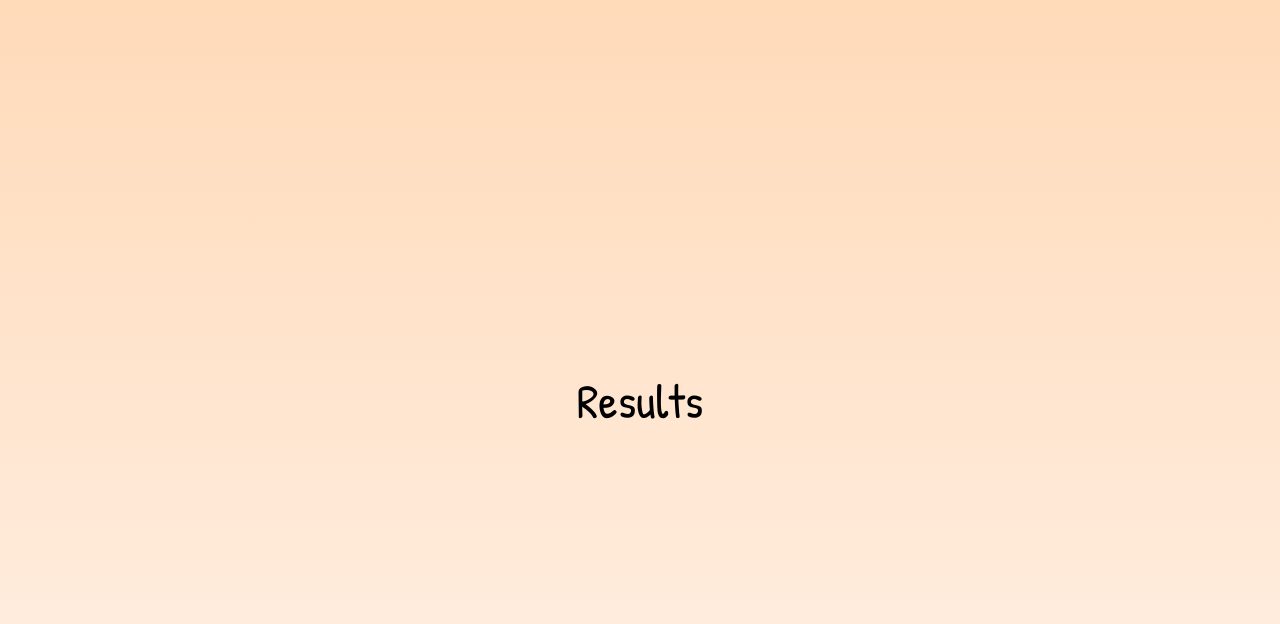
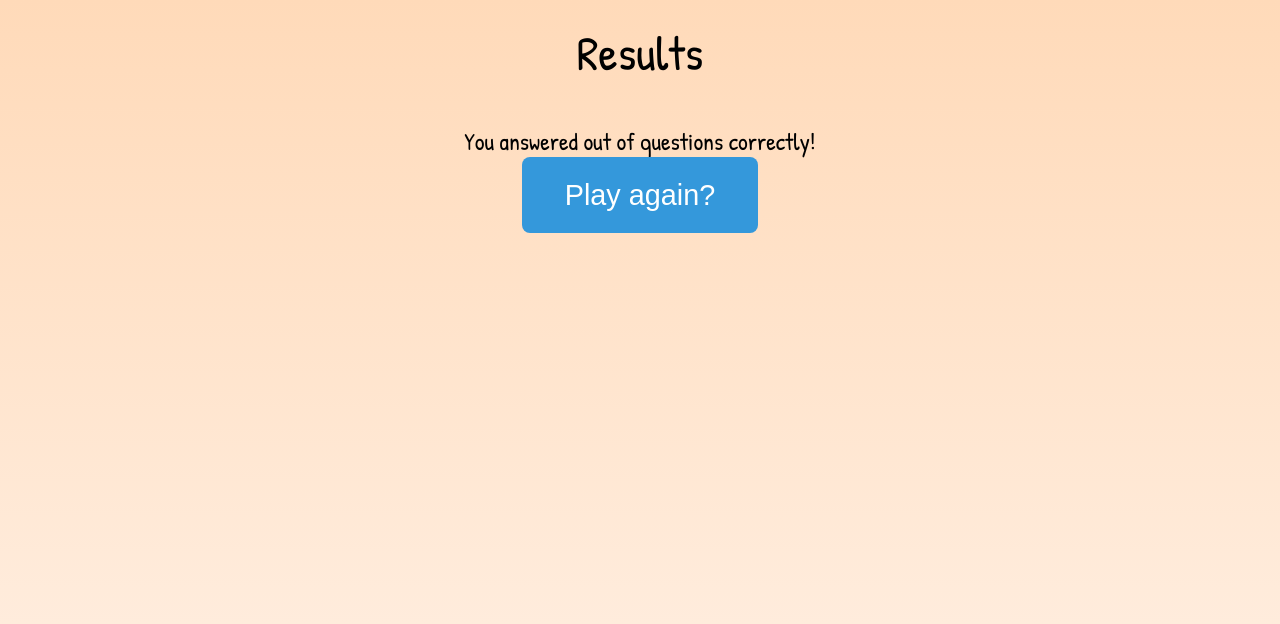
Before and after one commit to joseph-johnson27001/game-world, a Vue app: page /flag-finder/results in a window 1280 px wide. Shown: the top 624 px of the page. Built offline with nearby package versions, Linux system fonts and the light colour scheme.

Commit message:
Fixed lives resetting at game end

```diff
--- a/src/views/FlagFinder/FlagFinderGame.vue
+++ b/src/views/FlagFinder/FlagFinderGame.vue
@@ -118,7 +118,7 @@ export default {
       if (option.name === this.correctAnswer.name) {
         this.setNewQuestion(); // Move to the next question
       } else {
-        this.decrementLives(); // Lose a life
+        this.decrementLives();
         if (this.lives === 0) {
           this.endGame();
         }
@@ -132,12 +132,15 @@ export default {
 
     // End game and redirect to results
     endGame() {
+      this.resetLives();
       this.$router.push({
         name: "FlagFinderResults",
-        params: { questionsAsked: this.questionsAsked, lives: this.lives },
+        params: {
+          correctAnswers: this.correctAnswersCount, // Add your logic to count correct answers
+          totalQuestions: this.questionsAsked,
+        },
       });
     },
-
     // Redirect to results page
     redirectToResults() {
       this.$router.push({
--- a/src/views/FlagFinder/FlagFinderResults.vue
+++ b/src/views/FlagFinder/FlagFinderResults.vue
@@ -1,7 +1,64 @@
 <template>
-  <div class="heading-container">
-    <span></span>
-    <h1>Results</h1>
-    <span></span>
+  <div class="results-page">
+    <div class="heading-container">
+      <span></span>
+      <h1>Results</h1>
+      <span></span>
+    </div>
+
+    <div class="results-container">
+      <p>
+        You answered {{ correctAnswers }} out of {{ totalQuestions }} questions
+        correctly!
+      </p>
+      <button @click="playAgain">Play again?</button>
+    </div>
   </div>
 </template>
+
+<script>
+export default {
+  props: {
+    correctAnswers: {
+      type: Number,
+      required: true,
+    },
+    totalQuestions: {
+      type: Number,
+      required: true,
+    },
+  },
+  methods: {
+    playAgain() {
+      this.$router.push({ name: "FlagFinderCategories" }); // Navigate to the category selection page
+    },
+  },
+};
+</script>
+
+<style scoped>
+.results-page {
+  text-align: center;
+}
+
+.results-container {
+  margin: 20px 0;
+  font-size: 1.5em;
+}
+
+/* Button Styling */
+button {
+  background-color: #3498db;
+  color: white;
+  padding: 0.75em 1.5em;
+  font-size: 1.2em;
+  border: none;
+  border-radius: 8px;
+  cursor: pointer;
+  transition: background-color 0.3s ease;
+}
+
+button:hover {
+  background-color: #2980b9;
+}
+</style>
```
